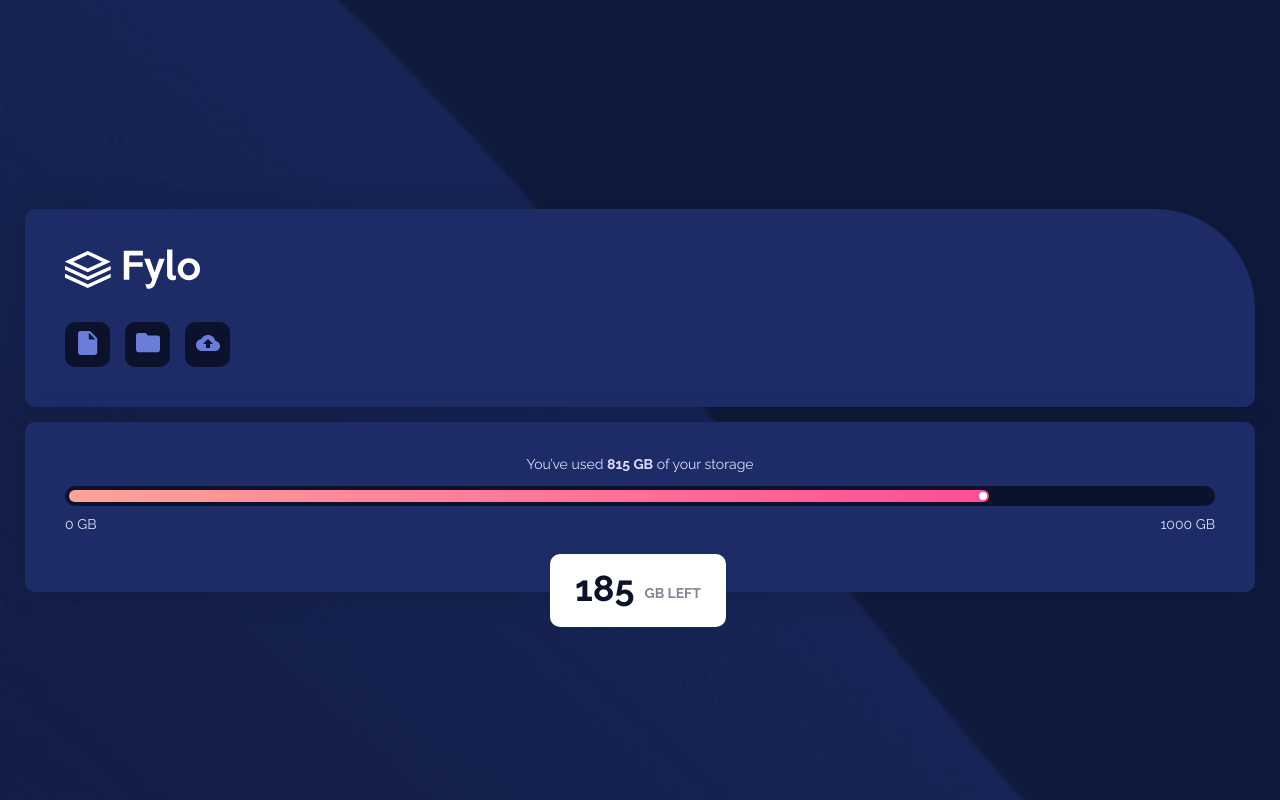
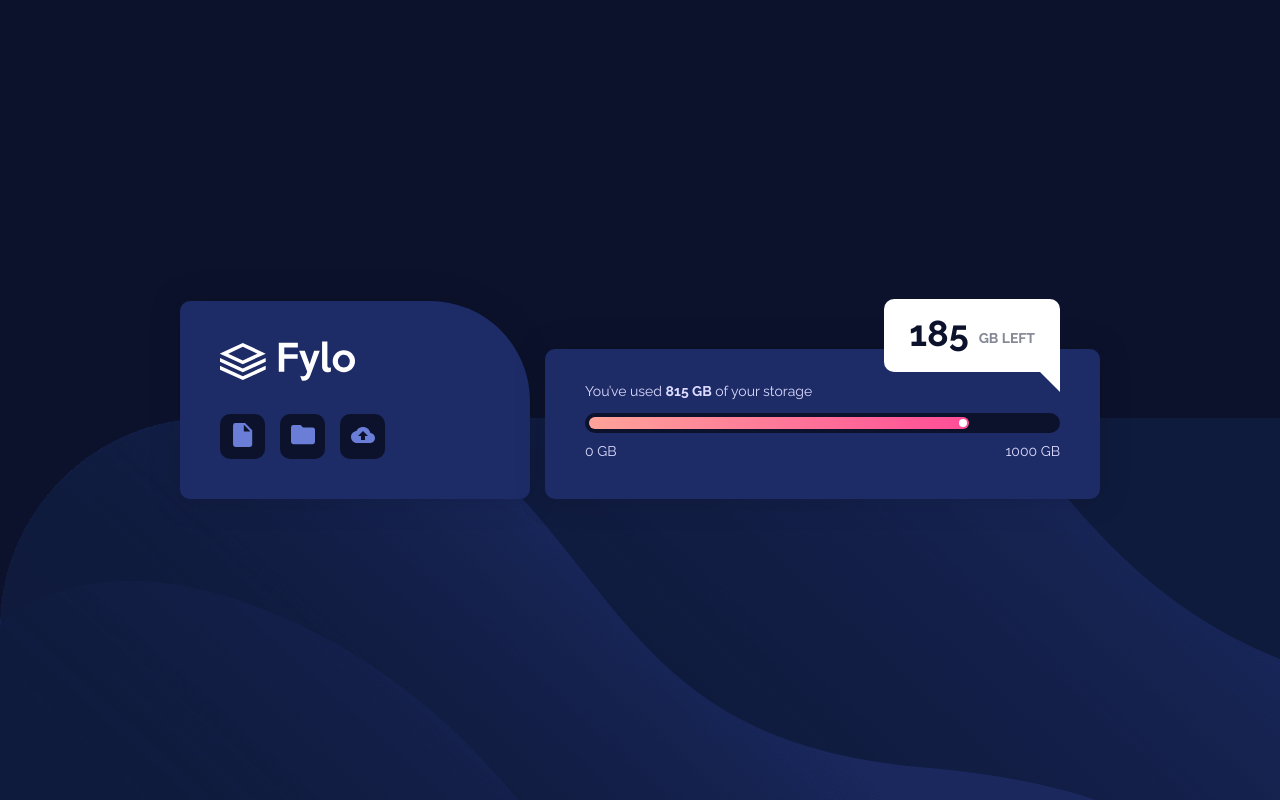
Before and after one commit to dinakonto/fylo-data-storage-component, a website: page index.html in a window 1280 px wide. Drawn offline with Linux system fonts and the light colour scheme.

Commit message:
Add responsive behaviour, desktop view

```diff
--- a/sass/styles.sass
+++ b/sass/styles.sass
@@ -1,3 +1,7 @@
+/* TODO:
+ * - animate storage bar
+ */
+
 //Typography
 $font-stack: 'Raleway', sans-serif
 $base-font-size: 14px
@@ -28,10 +32,12 @@ body
   display: flex
   height: 100vh
   align-items: center
+  justify-content: center
 
 #container
   width: 100%
-  display: grid
+  display: flex
+  flex-direction: column
   grid-gap: 15px
 
 #header,
@@ -42,6 +48,7 @@ body
   -webkit-box-shadow: 0px 0px 30px 5px rgba(0,0,0,0.1)
   -moz-box-shadow: 0px 0px 30px 5px rgba(0,0,0,0.1)
   box-shadow: 0px 0px 30px 5px rgba(0,0,0,0.1)
+  // transition: all 0.3s ease
 
 /* Header panel*/
 #header
@@ -67,8 +74,13 @@ body
   border-radius: 10px
   background: $primary-dark
   cursor: pointer
+  fill: #6A7ED7
 
-.actions svg
+.actions button:hover, .actions button:focus
+  fill: white
+  outline: none
+
+.actions button:active
   fill: #6A7ED7
 
 /* Storage panel */
@@ -90,6 +102,7 @@ body
   color: $secondary
   display: flex
   align-items: center
+  transition: all 0.3s ease
 
 #usage
   margin-top: -20px
@@ -116,6 +129,7 @@ body
   content: ""
   background: $gradient
   border-radius: 10px
+  transition: all 0.3s ease
 
 #bar::after
   position: absolute
@@ -126,8 +140,39 @@ body
   border-radius: 10px
   top: 6px
   left: calc(80% - 6px)
+  transition: all 0.3s ease
 
 .bar-axes
   display: flex
   justify-content: space-between
   margin-top: 10px
+
+
+@media screen and (min-width: 750px)
+  body
+    background: url("../images/bg-desktop.png") $primary-dark
+    background-position: 0 110%
+    background-repeat: no-repeat
+  #container
+    flex-direction: row
+    max-width: 920px
+    align-items: flex-end
+  #header
+    min-width: 350px
+  #storage
+    height: 150px
+    width: 100%
+    text-align: left
+  #space-left
+    position: absolute
+    top: -50px
+    left: auto
+    right: 40px
+  #space-left::after
+    content: ""
+    position: absolute
+    bottom: -20px
+    right: 0
+    border-width: 20px
+    border-color: transparent white transparent transparent
+    border-style: solid
```
Also changed, not shown: css/styles.css, 1 other file.
